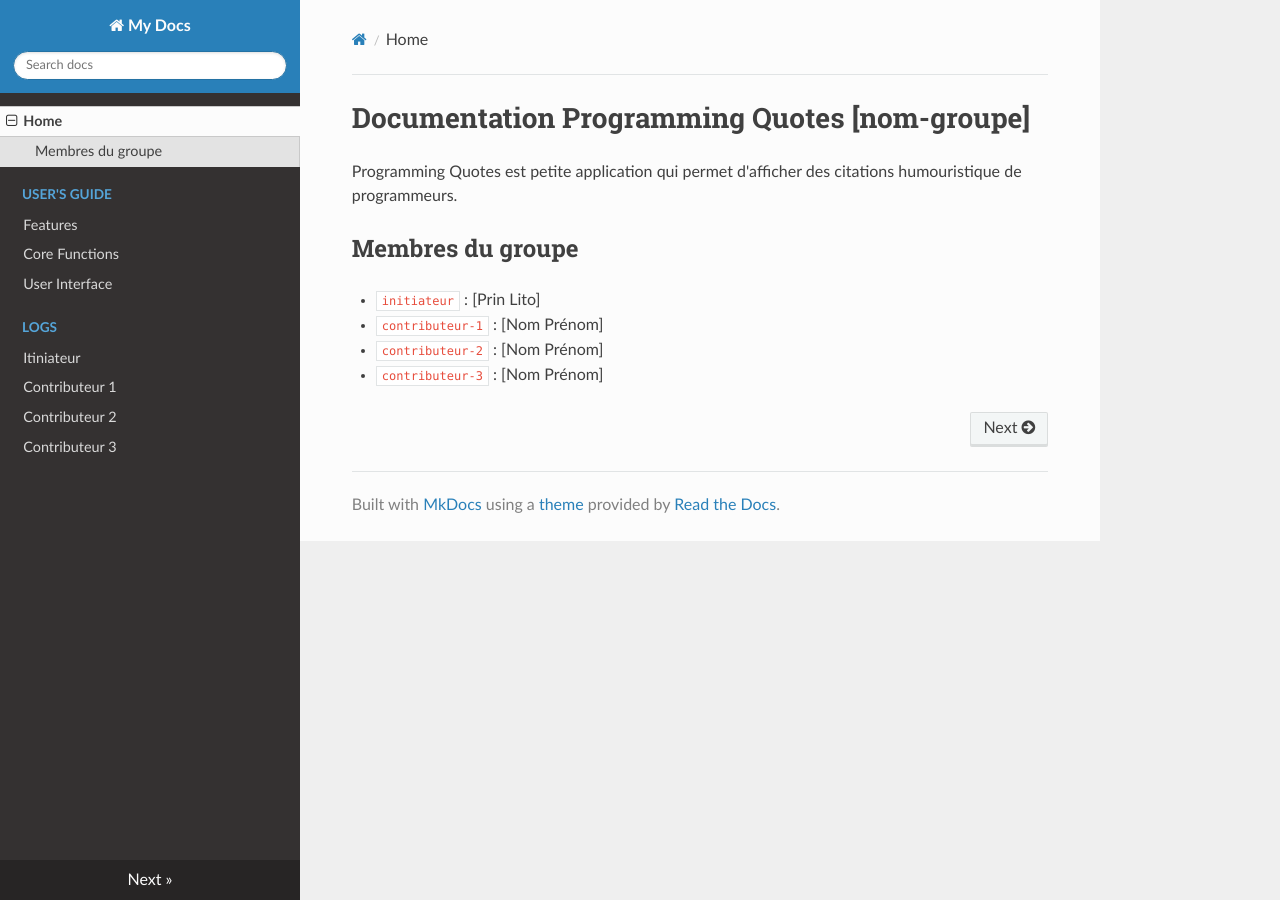
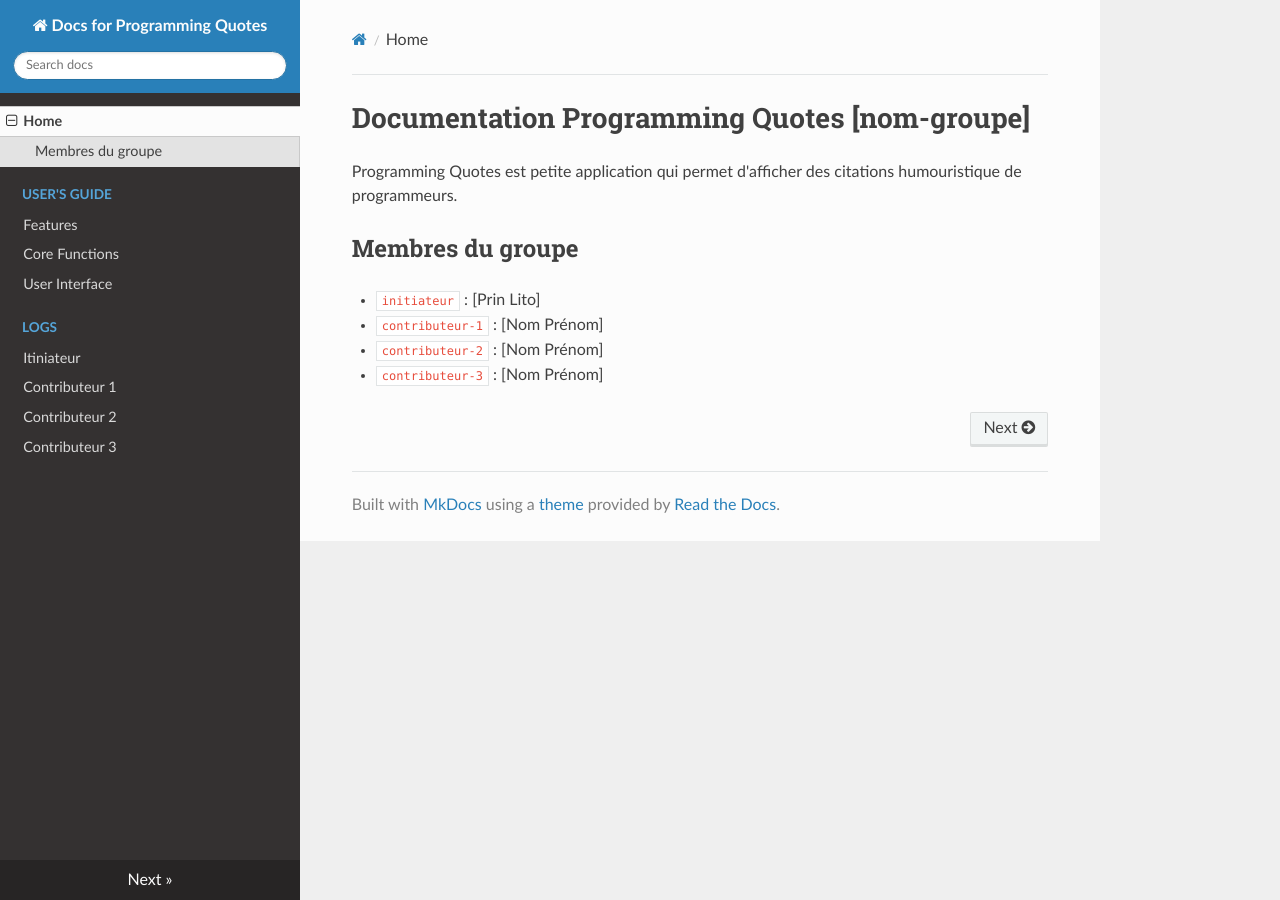
Before and after one commit to efrei-git/aritmetika-docs-douga19, an MkDocs documentation site: the page built from docs/index.md, in a window 1280 px wide. Built offline with MkDocs 1.6.1, drawn with Linux system fonts in a browser that asks for light colours; nearby versions of some CDN libraries.

Commit message:
Changed site name

```diff
--- a/mkdocs.yml
+++ b/mkdocs.yml
@@ -1,4 +1,4 @@
-site_name: My Docs
+site_name: Docs for Programming Quotes
 
 nav:
   - Home: index.md
```
